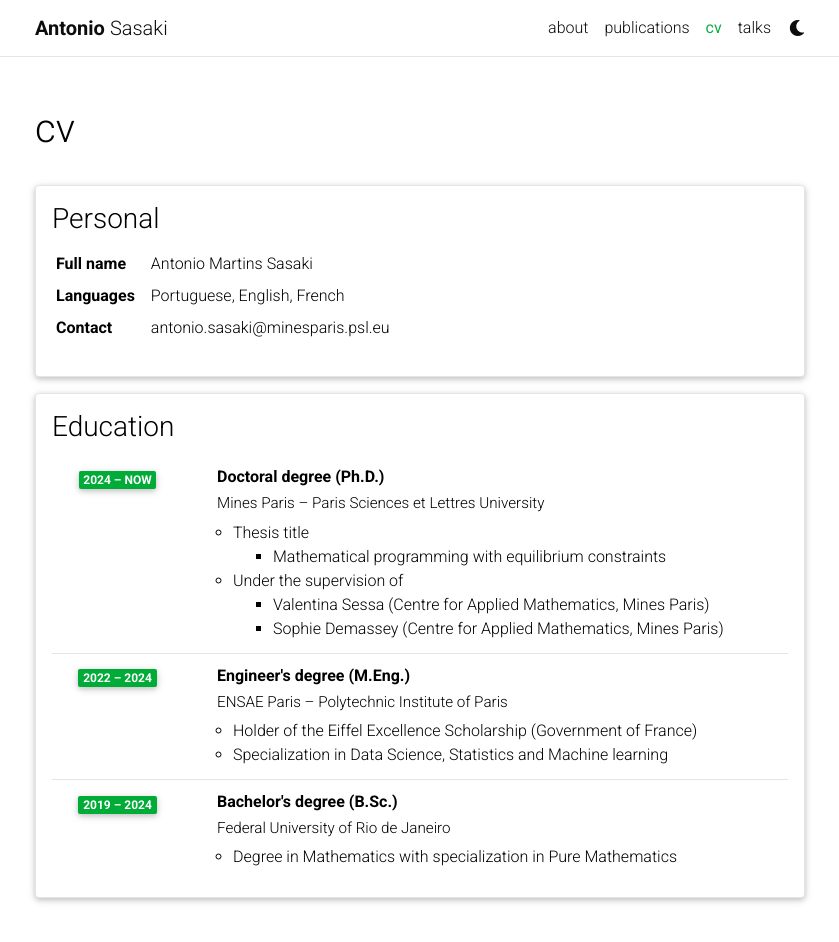
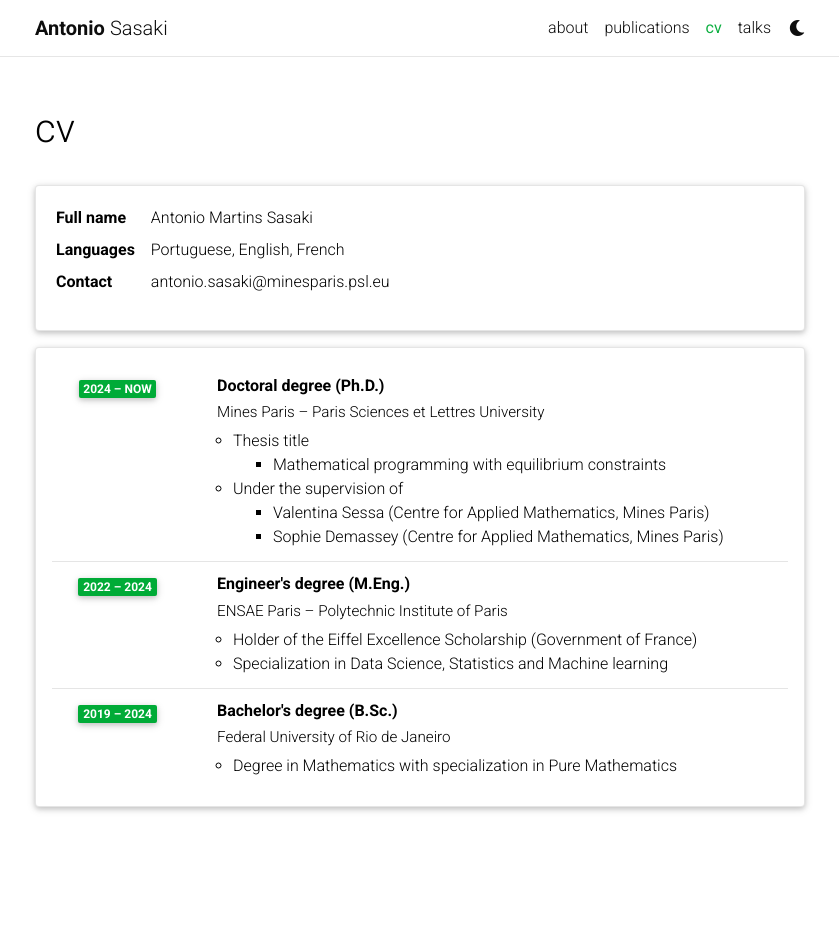
Before and after one commit to antoniosasaki/antoniosasaki.github.io, a Jekyll site: the page built from _pages/cv.md, in a window 1280 px wide and 1008 px high. Shown: the top 942 px of the window, without its empty margins (220-1059 px from the left). Built offline with Jekyll 4.4.1, drawn with Linux system fonts in a browser that asks for light colours; comment, search, counter and statistics services are not loaded; a style sheet for code colours, icons or effects is not loaded.

Commit message:
Update cv.yml

```diff
--- a/_data/cv.yml
+++ b/_data/cv.yml
@@ -1,5 +1,4 @@
-- title: Personal
-  type: map
+- type: map
   contents:
     - name: Full name
       value: Antonio Martins Sasaki
@@ -8,8 +7,7 @@
     - name: Contact
       value: antonio.sasaki@minesparis.psl.eu
 
-- title: Education
-  type: time_table
+- type: time_table
   contents:
     - title: Doctoral degree (Ph.D.)
       institution: Mines Paris – Paris Sciences et Lettres University
```
